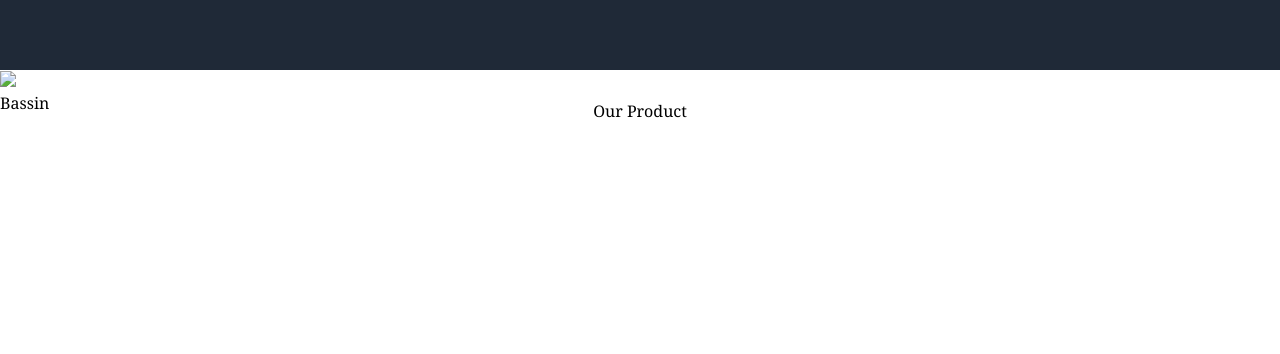
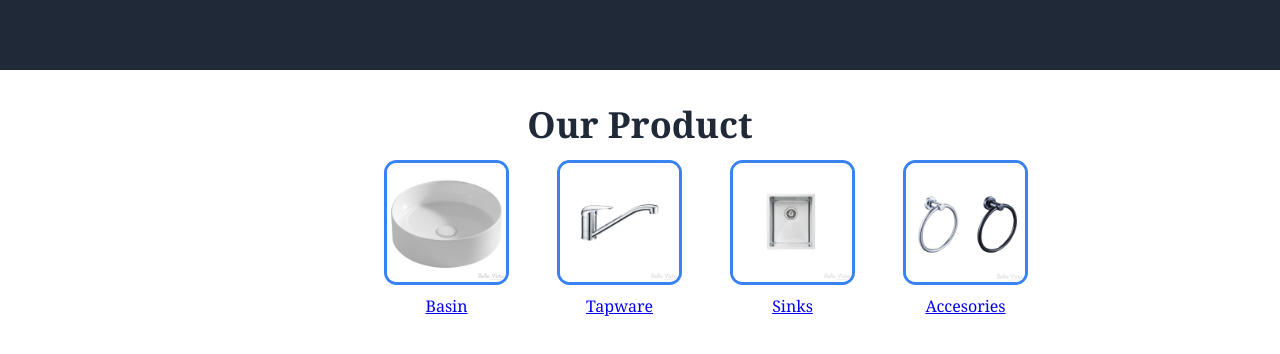
Before and after one commit to Zaf0708/Landing_Page_TOP, a plain HTML site: page index.html in a window 1280 px wide. Shown: the part 280-634 px from the top of the page. Drawn offline with Linux system fonts and the light colour scheme.

Commit message:
Renamed images.

```diff
--- a/index.html
+++ b/index.html
@@ -28,12 +28,35 @@
     <div class="product-section-title">
       Our Product
     </div>
-    <div class="card">
-      <img class="product-picture" src="./images/">
-      <div class="product-description">
-        Bassin
+      <div class="card-section">
+        <div class="card">
+          <img class="product-picture" src="./images/basin.png">
+          <div class="product-description">
+            <a href="#">Basin</a>
+          </div>
+        </div>
+        <div class="card">
+          <img class="product-picture" src="./images/tapware.png">
+          <div class="product-description">
+            <a href="#">Tapware</a>
+          </div>
+        </div>
+        <div class="card">
+          <img class="product-picture" src="./images/sink.png">
+          <div class="product-description">
+            <a href="#">Sinks</a>
+          </div>
+        </div>
+        <div class="card">
+          <img class="product-picture" src="./images/accesories.png">
+          <div class="product-description">
+            <a href="#">Accesories</a>
+          </div>
+        </div>
       </div>
-    </div>
+  </div>
+  <div class="quote-section">
+
   </div>
 </body>
 </html>
--- a/style.css
+++ b/style.css
@@ -85,17 +85,33 @@
   top: 5%;
   width: 100%;
   text-align: center;
-
+  color: #1f2937;
+  font-size: 36px;
+  font-weight: bolder;
 }
 
 .card {
-
+  display: flex;
+  flex-direction: column;
+  align-items: center;
 }
 
 .product-picture {
+  width: 125px;
+  height: 125px;
+  border: 3px solid #3882f6;
+  border-radius: 10%;
+}
 
+.card-section {
+  position: absolute;
+  top: 90px;
+  left: 30%;
+  right: 30%;
+  display: flex;
+  gap: 3rem;
 }
 
 .product-description {
-
+  padding: 10px;
 }
```
Also changed, not shown: images/basin.png (renamed from images/basins.png), images/sink.png (renamed from images/sinks.png).
